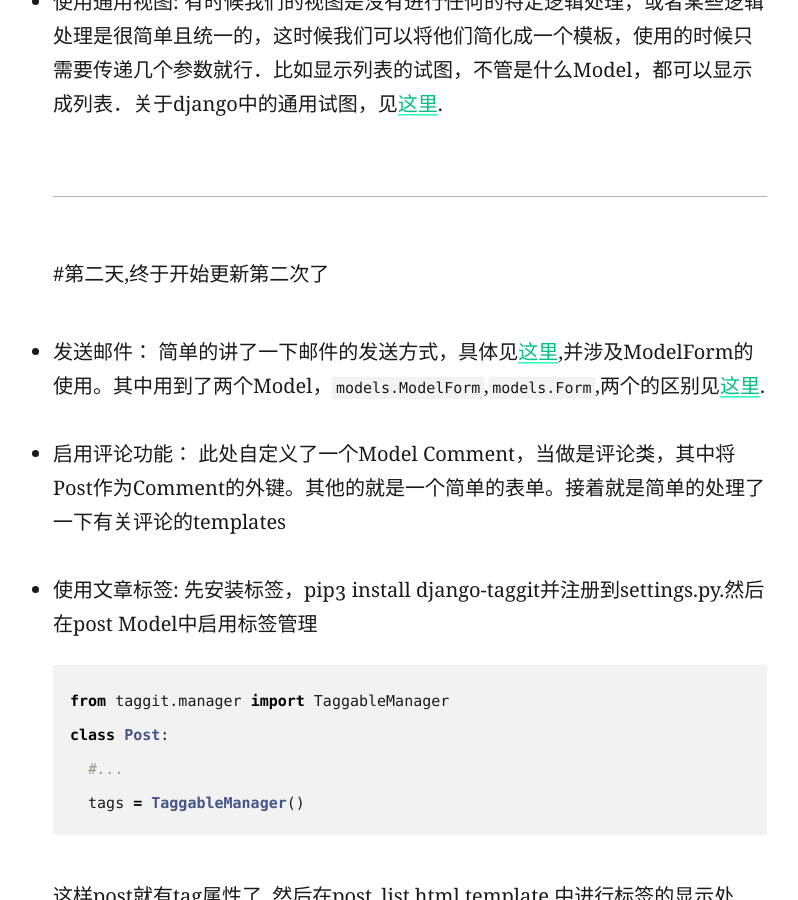
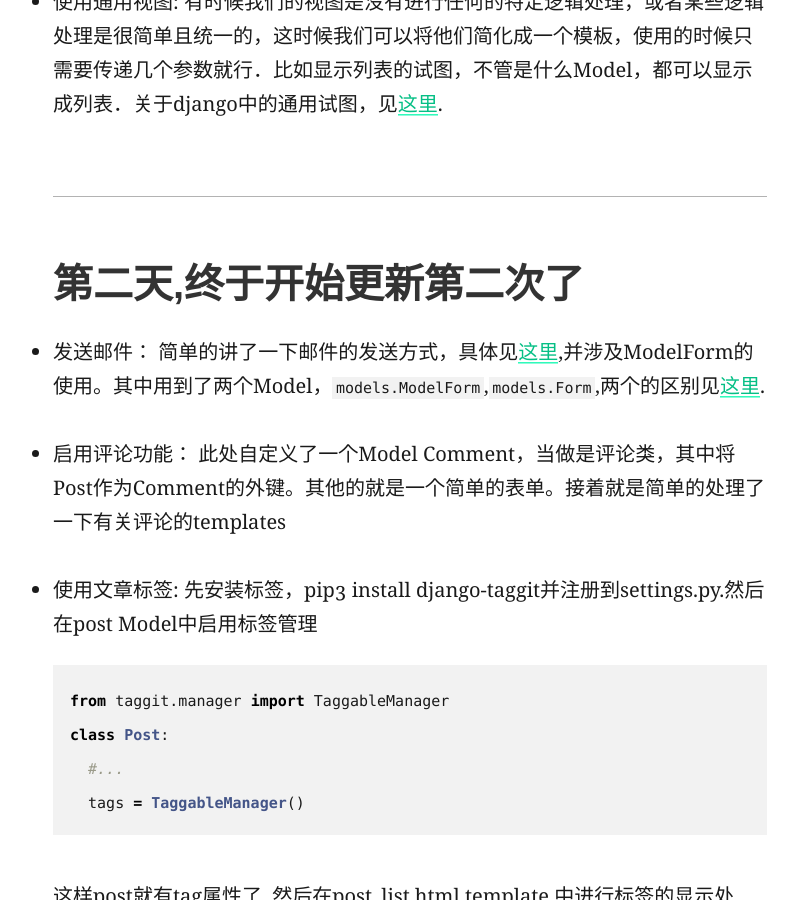
Before and after one commit to DrCBin/DrCBin.github.io, a Jekyll site: the page built from _posts/2017-03-22-读django-by-example笔记.md, in a window 1280 px wide and 900 px high, scrolled down 3905 px. Shown: the whole window, without its empty margins (11-809 px from the left). Built offline with Jekyll 4.4.1, drawn with Linux system fonts in a browser that asks for light colours; comment, search, counter and statistics services are not loaded; some of the changed lines change nothing that is shown.

Commit message:
2017.4.2.14:13

````diff
--- a/_posts/2017-03-22-读django-by-example笔记.md
+++ b/_posts/2017-03-22-读django-by-example笔记.md
@@ -98,7 +98,7 @@ django在html页面可以使用模板引擎，具体使用方法见[这里]()．
 
 
 --------
-#第二天,终于开始更新第二次了
+# 第二天,终于开始更新第二次了
 - 发送邮件：
 简单的讲了一下邮件的发送方式，具体见[这里](),并涉及ModelForm的使用。其中用到了两个Model，`models.ModelForm`,`models.Form`,两个的区别见[这里]().
 
@@ -118,7 +118,7 @@ class Post:
 
 - 推荐相似的Post：
 由于使用了 tag标签， 则可以根据文章的标签来推荐具有相同或者相似标签的文章。在这个地方遇到了一个坑，并get了一个技能：由于对正则表达式不是熟，所以在配置url路由器的时候，正则表达式写错了，应该是```(?P<tag_slug>[-/w]+)```, 我硬是写成了`(?P<tag_slug>[-/w+])`,如此便出现了NoReverseMatch的错误。
-通过找资料，get了一个技能，当在模板中需要用到```{% url 'url-name' arg1 arg2 %}```来获取url地址的时候， 可能会出现获取失败的情况，或者这啊那的出问题，则可以将上述需要获取的url地址通过这样设置成一个变量:```{% url 'url-name' arg as varname %}```, 这样在需要用到url路径的地方使用`{{ varname }}`就行了。但各有优缺点
+通过找资料，get了一个技能，当在模板中需要用到`{% u rl 'url-name' arg1 arg2 %}`来获取url地址的时候， 可能会出现获取失败的情况，或者这啊那的出问题，则可以将上述需要获取的url地址通过这样设置成一个变量:`{% u rl 'url-name' arg as varname %}`, 这样在需要用到url路径的地方使用`{{ varname }}`就行了。但各有优缺点
     - 优点：保证了网站的正常行不会崩溃，导致无法访问等。
     - 缺点：在调试期间无法很好的及时发现错误。比较好的解决办法是在使用`{{ varname }}`的时候先判断试下该变量是否为空。
 
````
